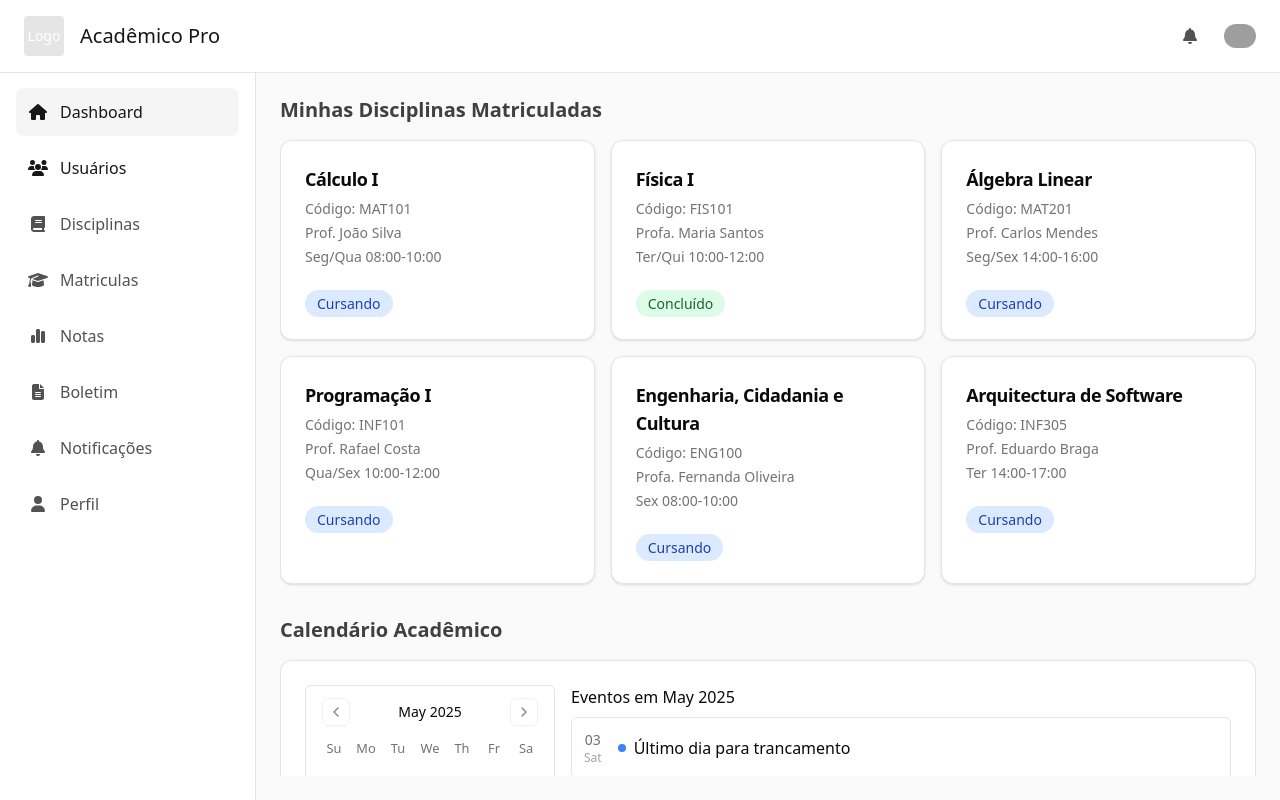
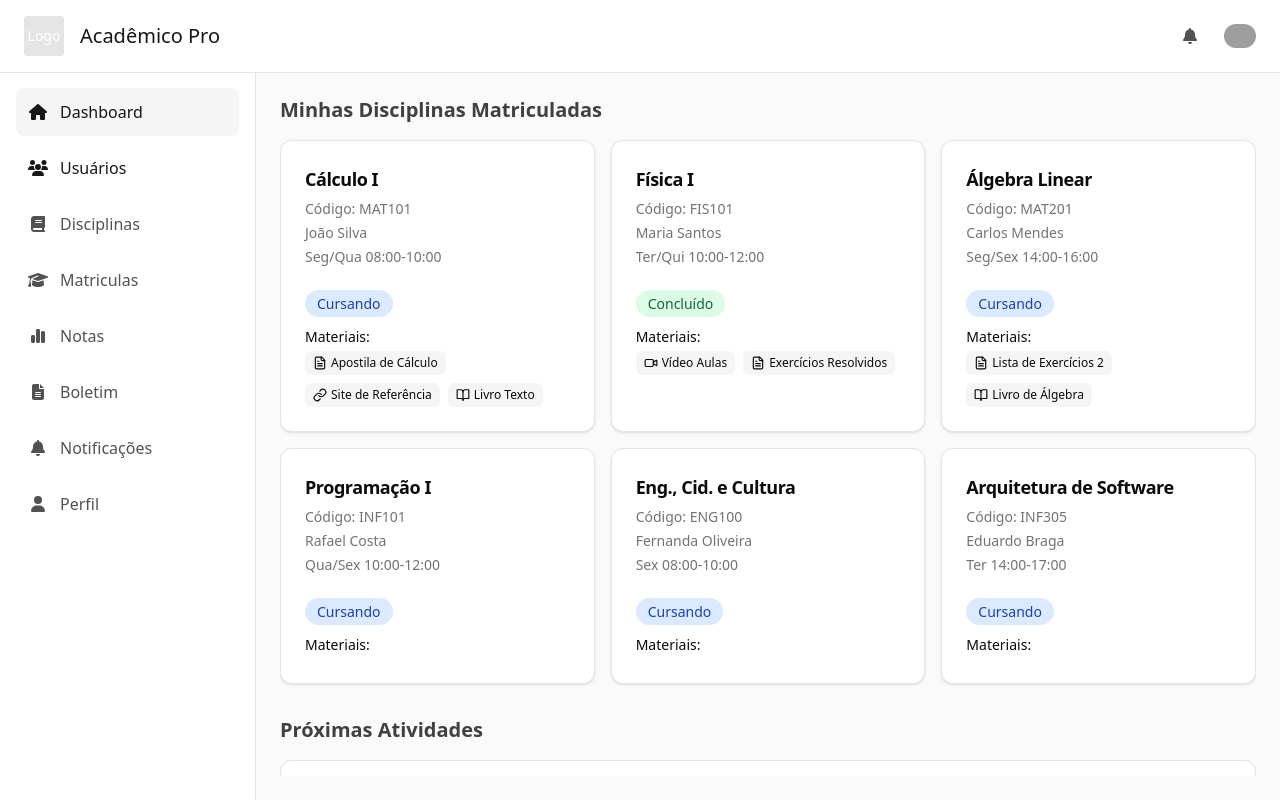
Before and after one commit to Flavio-JS/academico-pro, a Next.js app in the folder academico-pro-frontend/: page /dashboard in a window 1280 px wide. Built offline with nearby package versions, Linux system fonts and the light colour scheme; grey boxes are pictures that could not be loaded.

Commit message:
updated dashboard page and mocks

```diff
--- a/academico-pro-frontend/app/(authenticated)/dashboard/page.tsx
+++ b/academico-pro-frontend/app/(authenticated)/dashboard/page.tsx
@@ -1,6 +1,5 @@
 "use client";
 
-import { faBell, faStar } from "@fortawesome/free-regular-svg-icons";
 import { FontAwesomeIcon } from "@fortawesome/react-fontawesome";
 import {
   Card,
@@ -13,121 +12,20 @@ import { ScrollArea } from "@/components/ui/scroll-area";
 import { cn } from "@/lib/utils";
 import { GradeEvolutionChart } from "@/components/DashboardPage/GradeEvolutionChart";
 import { AcademicCalendar } from "@/components/DashboardPage/AcademicCalendar";
-
-const enrolledCourses = [
-  {
-    id: 1,
-    name: "Cálculo I",
-    code: "MAT101",
-    professor: "Prof. João Silva",
-    schedule: "Seg/Qua 08:00-10:00",
-    status: "Cursando",
-  },
-  {
-    id: 2,
-    name: "Física I",
-    code: "FIS101",
-    professor: "Profa. Maria Santos",
-    schedule: "Ter/Qui 10:00-12:00",
-    status: "Concluído",
-  },
-  {
-    id: 3,
-    name: "Álgebra Linear",
-    code: "MAT201",
-    professor: "Prof. Carlos Mendes",
-    schedule: "Seg/Sex 14:00-16:00",
-    status: "Cursando",
-  },
-  {
-    id: 4,
-    name: "Programação I",
-    code: "INF101",
-    professor: "Prof. Rafael Costa",
-    schedule: "Qua/Sex 10:00-12:00",
-    status: "Cursando",
-  },
-  {
-    id: 5,
-    name: "Engenharia, Cidadania e Cultura",
-    code: "ENG100",
-    professor: "Profa. Fernanda Oliveira",
-    schedule: "Sex 08:00-10:00",
-    status: "Cursando",
-  },
-  {
-    id: 6,
-    name: "Arquitectura de Software",
-    code: "INF305",
-    professor: "Prof. Eduardo Braga",
-    schedule: "Ter 14:00-17:00",
-    status: "Cursando",
-  },
-];
-
-const recentGrades = [
-  {
-    course: "Álgebra Linear",
-    grade: 6.5,
-    average: 6.8,
-  },
-  {
-    course: "Programação I",
-    grade: 7.0,
-    average: 7.3,
-  },
-  {
-    course: "Cálculo I",
-    grade: 6.8,
-    average: 6.9,
-  },
-  {
-    course: "Física I",
-    grade: 7.4,
-    average: 7.2,
-  },
-  {
-    course: "Arquitectura de Software",
-    grade: 8.5,
-    average: 8.4,
-  },
-];
-
-const notifications = [
-  {
-    id: 1,
-    type: "activity",
-    message: "Lista de exercícios 2 disponível em Álgebra Linear",
-    date: "05/05/2025 10:15",
-    icon: faBell,
-  },
-  {
-    id: 2,
-    type: "grade",
-    message: "Nota de Química Geral foi publicada",
-    date: "04/05/2025 19:45",
-    icon: faStar,
-  },
-  {
-    id: 3,
-    type: "activity",
-    message: "Nova aula gravada em Programação I",
-    date: "03/05/2025 09:30",
-    icon: faBell,
-  },
-  {
-    id: 4,
-    type: "grade",
-    message: "Nota final lançada em Álgebra Linear",
-    date: "02/05/2025 16:00",
-    icon: faStar,
-  },
-];
+import { BookOpen, FileText, LinkIcon, Video } from "lucide-react";
+import Link from "next/link";
+import {
+  courseMaterials,
+  enrolledCourses,
+  notifications,
+  recentGrades,
+  upcomingAssignments,
+} from "@/mocks/dashboard-page.mock";
 
 export default function Dashboard() {
   return (
     <div className="space-y-8">
-      {/* Seção de Disciplinas Matriculadas */}
+      {/* Seção de Disciplinas Matriculadas com Links Rápidos */}
       <section>
         <h2 className="text-xl font-semibold mb-4 text-neutral-700">
           Minhas Disciplinas Matriculadas
@@ -143,7 +41,7 @@ export default function Dashboard() {
                   <p>{course.schedule}</p>
                 </CardDescription>
               </CardHeader>
-              <CardContent>
+              <CardContent className="space-y-3">
                 <span
                   className={cn(
                     "text-sm px-3 py-1 rounded-full",
@@ -156,10 +54,111 @@ export default function Dashboard() {
                 >
                   {course.status}
                 </span>
+
+                {/* Links rápidos para materiais */}
+                <div className="mt-2">
+                  <h4 className="text-sm font-medium mb-1">Materiais:</h4>
+                  <div className="flex flex-wrap gap-2">
+                    {courseMaterials[course.code]?.map((material) => (
+                      <Link
+                        key={material.id}
+                        href={material.url}
+                        className="text-xs px-2 py-1 bg-neutral-100 hover:bg-neutral-200 rounded-md flex items-center gap-1"
+                        target="_blank"
+                      >
+                        {material.type === "pdf" && <FileText size={14} />}
+                        {material.type === "link" && <LinkIcon size={14} />}
+                        {material.type === "book" && <BookOpen size={14} />}
+                        {material.type === "video" && <Video size={14} />}
+                        {material.name}
+                      </Link>
+                    ))}
+                  </div>
+                </div>
               </CardContent>
             </Card>
           ))}
         </div>
+      </section>
+
+      {/* Seção de Próximas Atividades/Tarefas */}
+      <section>
+        <h2 className="text-xl font-semibold mb-4 text-neutral-700">
+          Próximas Atividades
+        </h2>
+        <Card>
+          <CardContent className="p-6">
+            <div className="space-y-4">
+              {upcomingAssignments.map((assignment) => {
+                const course = enrolledCourses.find(
+                  (c) => c.code === assignment.courseId
+                );
+                const daysLeft = Math.ceil(
+                  (assignment.dueDate.getTime() - new Date().getTime()) /
+                    (1000 * 60 * 60 * 24)
+                );
+
+                return (
+                  <div
+                    key={assignment.id}
+                    className="pb-4 border-b border-neutral-100 last:border-0 last:pb-0"
+                  >
+                    <div className="flex justify-between items-start gap-2">
+                      <div>
+                        <h4 className="text-neutral-800 font-medium">
+                          {course?.name || assignment.courseId} -{" "}
+                          {assignment.title}
+                        </h4>
+                        <div className="flex items-center gap-2 mt-1">
+                          <span className="text-sm text-neutral-600">
+                            Prazo: {assignment.dueDate.toLocaleDateString()}
+                          </span>
+                          <span
+                            className={cn(
+                              "text-xs px-2 py-0.5 rounded-full",
+                              daysLeft <= 3
+                                ? "bg-red-100 text-red-800"
+                                : daysLeft <= 7
+                                ? "bg-yellow-100 text-yellow-800"
+                                : "bg-green-100 text-green-800"
+                            )}
+                          >
+                            {daysLeft <= 0
+                              ? "Vencido"
+                              : `${daysLeft} dia${
+                                  daysLeft !== 1 ? "s" : ""
+                                } restante${daysLeft !== 1 ? "s" : ""}`}
+                          </span>
+                        </div>
+                      </div>
+                      <span
+                        className={cn(
+                          "text-sm px-3 py-1 rounded-full whitespace-nowrap",
+                          assignment.status === "pending" &&
+                            "bg-yellow-100 text-yellow-800",
+                          assignment.status === "submitted" &&
+                            "bg-blue-100 text-blue-800",
+                          assignment.status === "late" &&
+                            "bg-red-100 text-red-800",
+                          assignment.status === "graded" &&
+                            "bg-green-100 text-green-800"
+                        )}
+                      >
+                        {assignment.status === "pending"
+                          ? "Pendente"
+                          : assignment.status === "submitted"
+                          ? "Enviado"
+                          : assignment.status === "late"
+                          ? "Atrasado"
+                          : "Avaliado"}
+                      </span>
+                    </div>
+                  </div>
+                );
+              })}
+            </div>
+          </CardContent>
+        </Card>
       </section>
 
       {/* Seção de Calendário Acadêmico */}
--- /dev/null
+++ b/academico-pro-frontend/mocks/dashboard-page.mock.ts
@@ -0,0 +1,177 @@
+import {
+  faBell,
+  faStar,
+  IconDefinition,
+} from "@fortawesome/free-regular-svg-icons";
+
+// TYPES
+export type EnrolledCourse = {
+  id: number;
+  name: string;
+  code: string;
+  professor: string;
+  schedule: string;
+  status: string;
+};
+
+export type RecentGrade = {
+  course: string;
+  grade: number;
+  average: number;
+};
+
+export type Notification = {
+  id: number;
+  type: string;
+  message: string;
+  date: string;
+  icon: IconDefinition;
+};
+
+export type CourseMaterial = {
+  id: string;
+  name: string;
+  type: "pdf" | "link" | "book" | "video";
+  url: string;
+};
+
+export type Assignment = {
+  id: string;
+  courseId: string;
+  title: string;
+  dueDate: Date;
+  status: "pending" | "submitted" | "late" | "graded";
+};
+
+// MOCKS
+export const enrolledCourses: EnrolledCourse[] = [
+  {
+    id: 1,
+    name: "Cálculo I",
+    code: "MAT101",
+    professor: "João Silva",
+    schedule: "Seg/Qua 08:00-10:00",
+    status: "Cursando",
+  },
+  {
+    id: 2,
+    name: "Física I",
+    code: "FIS101",
+    professor: "Maria Santos",
+    schedule: "Ter/Qui 10:00-12:00",
+    status: "Concluído",
+  },
+  {
+    id: 3,
+    name: "Álgebra Linear",
+    code: "MAT201",
+    professor: "Carlos Mendes",
+    schedule: "Seg/Sex 14:00-16:00",
+    status: "Cursando",
+  },
+  {
+    id: 4,
+    name: "Programação I",
+    code: "INF101",
+    professor: "Rafael Costa",
+    schedule: "Qua/Sex 10:00-12:00",
+    status: "Cursando",
+  },
+  {
+    id: 5,
+    name: "Eng., Cid. e Cultura",
+    code: "ENG100",
+    professor: "Fernanda Oliveira",
+    schedule: "Sex 08:00-10:00",
+    status: "Cursando",
+  },
+  {
+    id: 6,
+    name: "Arquitetura de Software",
+    code: "INF305",
+    professor: "Eduardo Braga",
+    schedule: "Ter 14:00-17:00",
+    status: "Cursando",
+  },
+];
+
+export const recentGrades: RecentGrade[] = [
+  { course: "Álgebra Linear", grade: 6.5, average: 6.8 },
+  { course: "Programação I", grade: 7.0, average: 7.3 },
+  { course: "Cálculo I", grade: 6.8, average: 6.9 },
+  { course: "Física I", grade: 7.4, average: 7.2 },
+  { course: "Arquitetura de Software", grade: 8.5, average: 8.4 },
+];
+
+export const notifications: Notification[] = [
+  {
+    id: 1,
+    type: "activity",
+    message: "Lista de exercícios 2 disponível em Álgebra Linear",
+    date: "2025-05-05 10:15",
+    icon: faBell,
+  },
+  {
+    id: 2,
+    type: "grade",
+    message: "Nota de Química Geral foi publicada",
+    date: "2025-05-04 19:45",
+    icon: faStar,
+  },
+  {
+    id: 3,
+    type: "activity",
+    message: "Nova aula gravada em Programação I",
+    date: "2025-05-03 09:30",
+    icon: faBell,
+  },
+  {
+    id: 4,
+    type: "grade",
+    message: "Nota final lançada em Álgebra Linear",
+    date: "2025-05-02 16:00",
+    icon: faStar,
+  },
+];
+
+export const courseMaterials: Record<string, CourseMaterial[]> = {
+  MAT101: [
+    { id: "1", name: "Apostila de Cálculo", type: "pdf", url: "#" },
+    { id: "2", name: "Site de Referência", type: "link", url: "#" },
+    { id: "3", name: "Livro Texto", type: "book", url: "#" },
+  ],
+  FIS101: [
+    { id: "4", name: "Vídeo Aulas", type: "video", url: "#" },
+    { id: "5", name: "Exercícios Resolvidos", type: "pdf", url: "#" },
+  ],
+  MAT201: [
+    { id: "6", name: "Lista de Exercícios 2", type: "pdf", url: "#" },
+    { id: "7", name: "Livro de Álgebra", type: "book", url: "#" },
+  ],
+};
+
+const today = new Date();
+
+export const upcomingAssignments: Assignment[] = [
+  {
+    id: "1",
+    courseId: "MAT101",
+    title: "Trabalho de Derivadas",
+    dueDate: new Date(today.getFullYear(), today.getMonth(), 15),
+    status: "pending",
+  },
+  {
+    id: "2",
+    courseId: "FIS101",
+    title: "Tarefa 1 - Cinemática",
+    dueDate: new Date(today.getFullYear(), today.getMonth(), 18),
+    status: "pending",
+  },
+  {
+    id: "3",
+    courseId: "INF101",
+    title: "Projeto Final",
+    dueDate: new Date(today.getFullYear(), today.getMonth() - 1, 22),
+    status: "submitted",
+  },
+];
```
